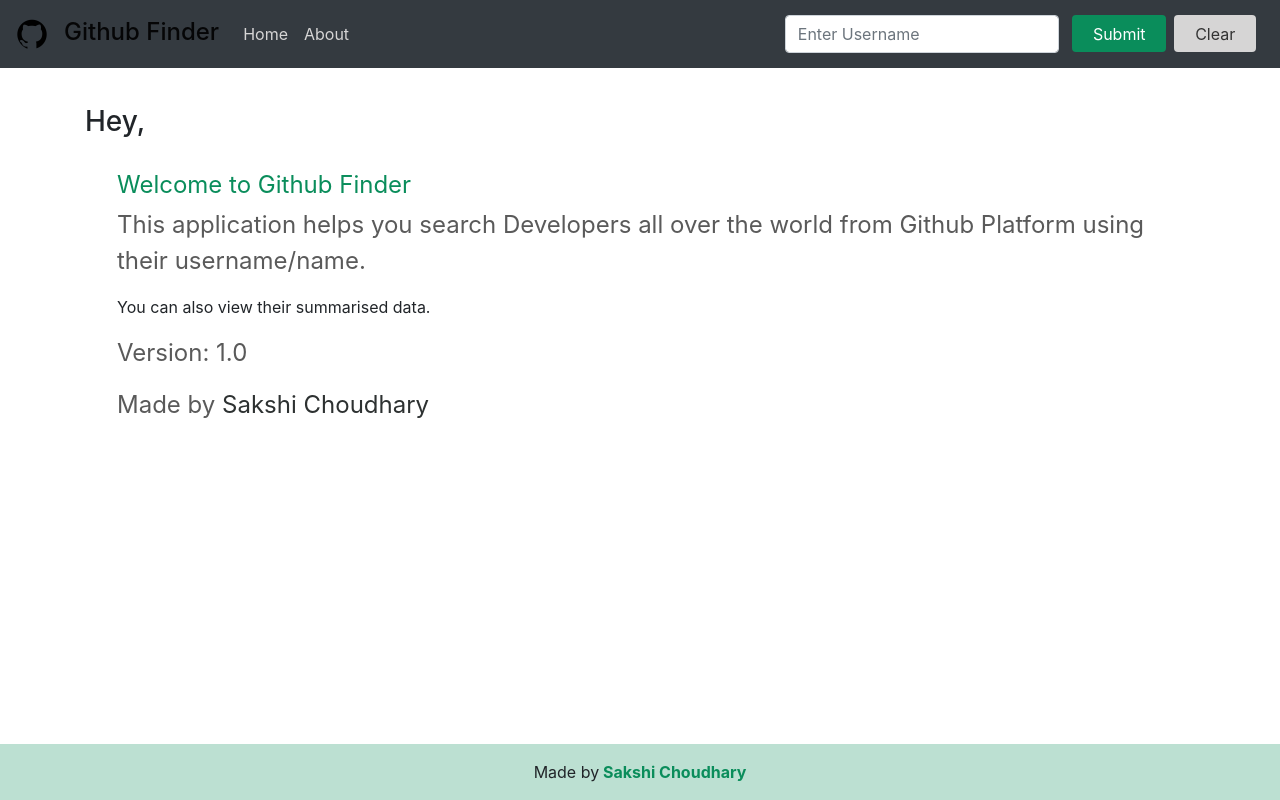
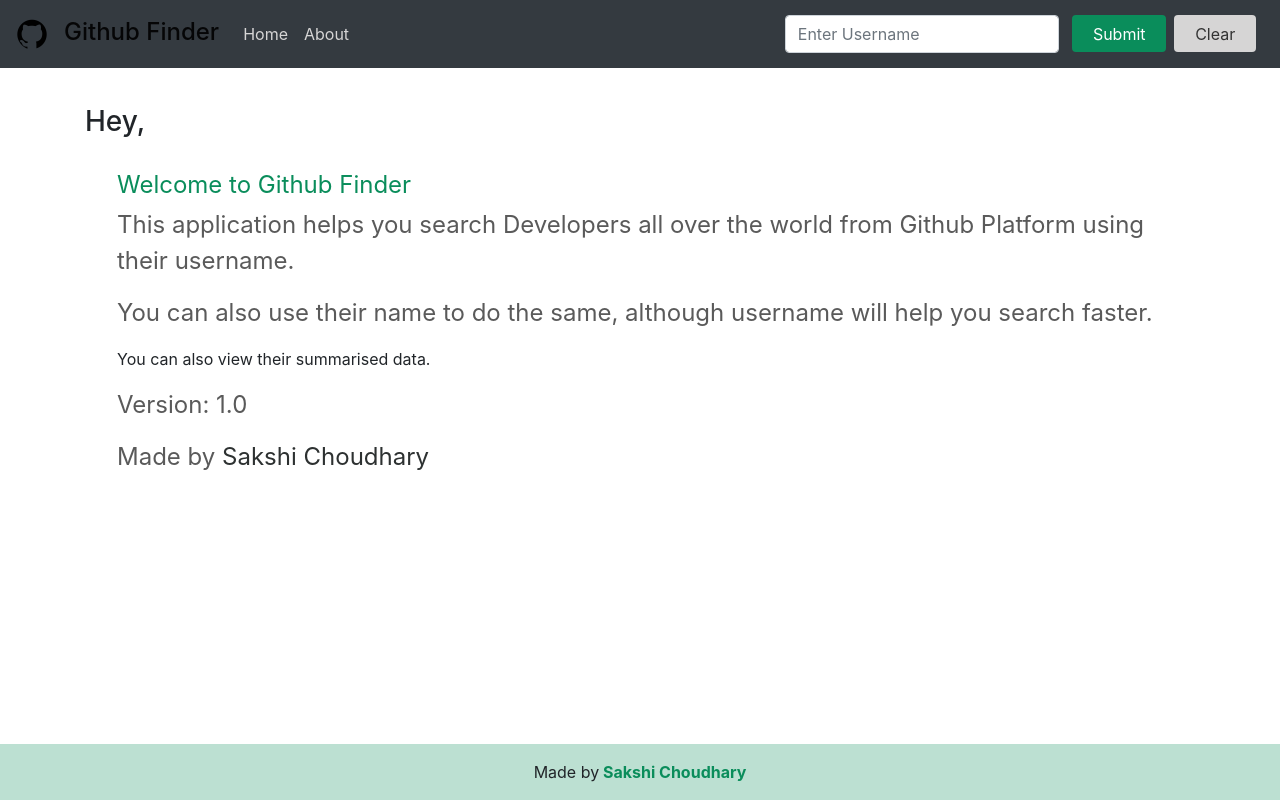
Before and after one commit to Sakshi2k/GH-finder, a React (Create React App) app: page /about in a window 1280 px wide. Built offline with nearby package versions, Linux system fonts and the light colour scheme; no server answers.

Commit message:
Update About.js

```diff
--- a/src/components/pages/About.js
+++ b/src/components/pages/About.js
@@ -8,7 +8,8 @@
       <br />
       <div style={{ marginLeft: '2rem' }}>
         <h6 className='lead' style={{ color: 'rgb(10, 141, 91)' }}>Welcome to Github Finder</h6>
-        <p className='lead'>This application helps you search Developers all over the world from Github Platform using their username/name.</p>
+        <p className='lead'>This application helps you search Developers all over the world from Github Platform using their username.</p>
+        <p className='lead'>You can also use their name to do the same, although username will help you search faster.</p>
         <p>You can also view their summarised data.</p>
         <p className='lead'>Version: 1.0</p>
         <p className='lead'>Made by<a rel="noopener noreferrer" target='_blank' href='https://meet-sakshichoudhary.herokuapp.com/'> Sakshi Choudhary</a></p>
```
